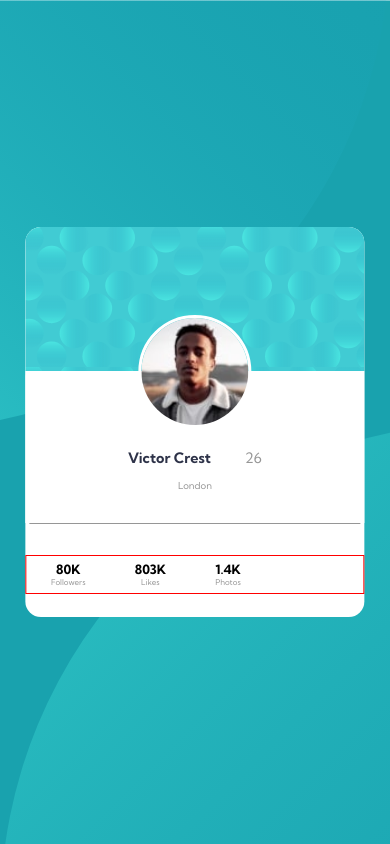
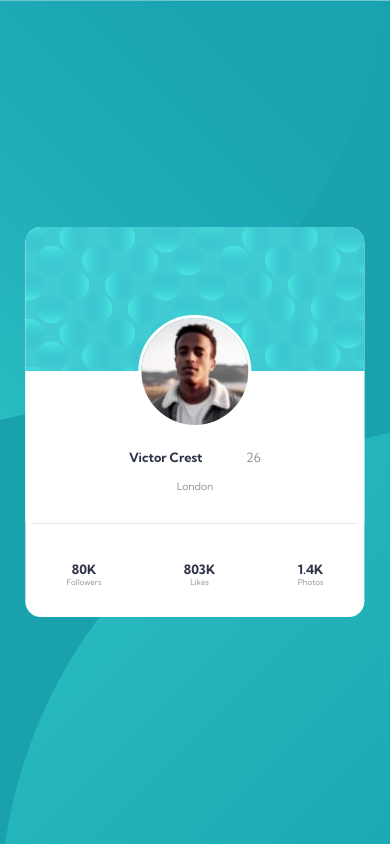
Before and after one commit to romeosierra2020/FEMprofilecard, a plain HTML site: page index.html in a window 390 px wide. Drawn offline with Linux system fonts and the light colour scheme.

Commit message:
Mobile Refactor Complete

```diff
--- a/index.html
+++ b/index.html
@@ -35,20 +35,18 @@
     </div>
     <div class="card-bottom">
       <div class="stats">
-        <div class="followers">
+        <div class="stat-items">
           <h1>80K</h1>
           <h4>Followers</h4>
         </div>
-        <div class="likes">
+        <div class="stat-items">
           <h1>803K</h1>
           <h4>Likes</h4>
         </div>
-        <div class="Photos">
+        <div class="stat-items">
           <h1>1.4K</h1>
           <h4>Photos</h4>
         </div>
-        <div class="likes"></div>
-        <div class="photos"></div>
       </div>
 
     </div>
--- a/style.css
+++ b/style.css
@@ -4,6 +4,7 @@
     box-sizing: border-box;
     margin: 0;
     padding: 0;
+    border: none;
 }
 
 :root {
@@ -13,23 +14,26 @@
     --darkGray: hsl(0, 0%, 59%);
 }
 
-
 html {
     font-family: 'Kumbh Sans', sans-serif;
     font-size: 100%;
     overflow: hidden;
+
 }
 h1 {
     font-size: 0.8rem;
     font-weight: bold;
+    color: var(--darkBlue);
 }
 h2 {
     font-size: 0.8rem;
     font-weight: lighter;
+    color: var(--darkGray);
 }
 h3 {
-    font-size: 0.6rem;
+    font-size: 0.65rem;
     font-weight: lighter;
+    color: var(--darkGray);
 }
 h4 {
     font-size: 0.5rem;
@@ -76,7 +80,7 @@ h4 {
     top: 0;
     left: 0;
     background-image: url("images/bg-pattern-card.svg");
-    object-fit: cover;
+    object-fit: scale-down;
     margin: 0;
     border-top: 0 solid white;
     border-radius: 4vw;
@@ -112,35 +116,26 @@ h4 {
 
 #name {
     width: 30vw;
-    font-size: 0.9rem;
-    font-weight: bolder;
-    color: var(--darkBlue);
+
 }
 
-#age {
-    font-size: 0.9rem;
-    font-weight: lighter;
-    color: var(--darkGray);
-}
 #location {
     position: absolute;
     top: 28vw;
     width: 100%;
-    font-size: 0.6rem;
-    font-weight: lighter;
     text-align: center;
-    color: var(--darkGray);
 }
+
 #line {
     position: absolute;
     top: 39vw;
-    height: 0.25vw;
-    width: 85vw;
-    left: 1vw;
+    height: 0.2vw;
+    width: 83vw;
+    left: 1.5vw;
     background-color: var(--darkGray);
+    opacity: 0.25;
 }
 .card-bottom {
-    border: 1px solid red;
     position: absolute;
     top: 84vw;
     width: 100%;
@@ -153,20 +148,9 @@ h4 {
     flex-direction: row;
     align-items: center;
     justify-content: space-around;
-    font-size: 0.9rem;
 }
-.followers {
+.stat-items {
     flex-direction: column;
     display: flex;
     text-align: center;
 }
-.likes {
-    display: flex;
-    text-align: center;
-    flex-direction: column;
-}
-.photos {
-    display: flex;
-    text-align: center;
-    flex-direction: column;
-}
```
